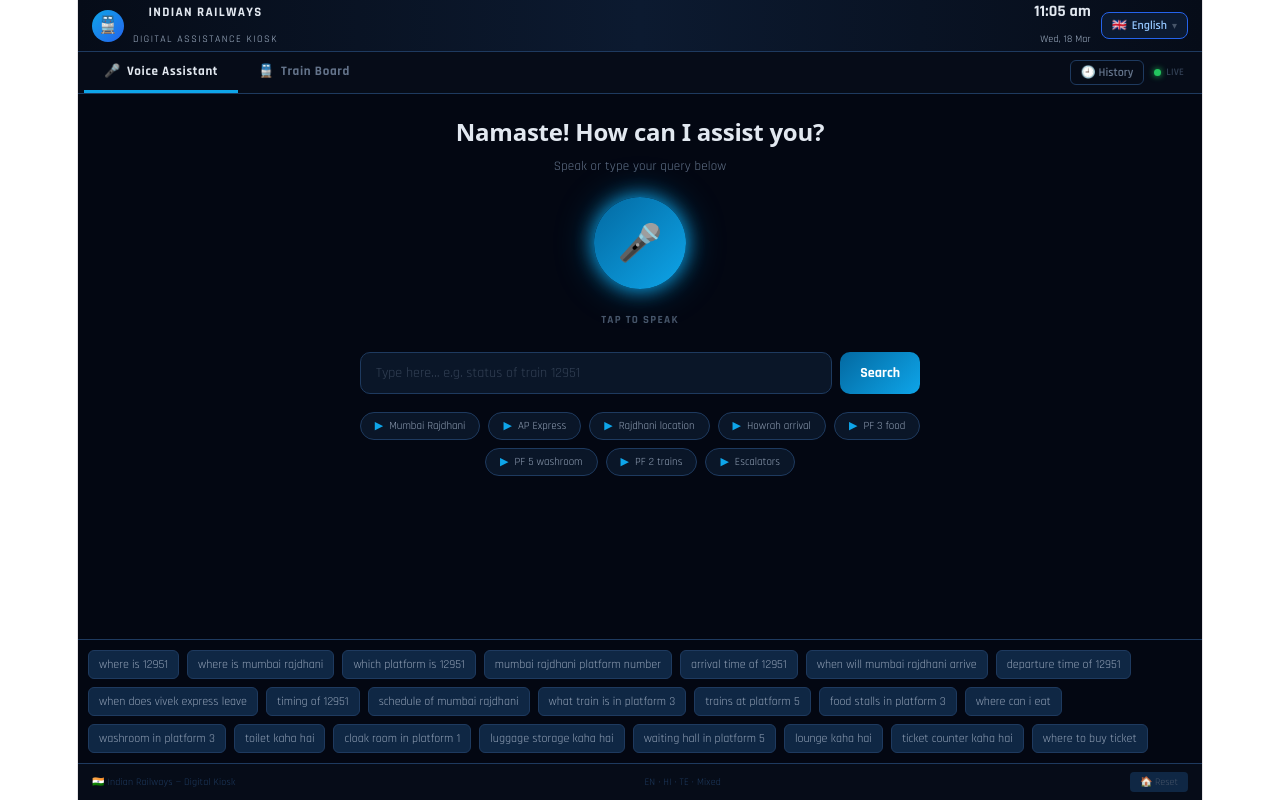
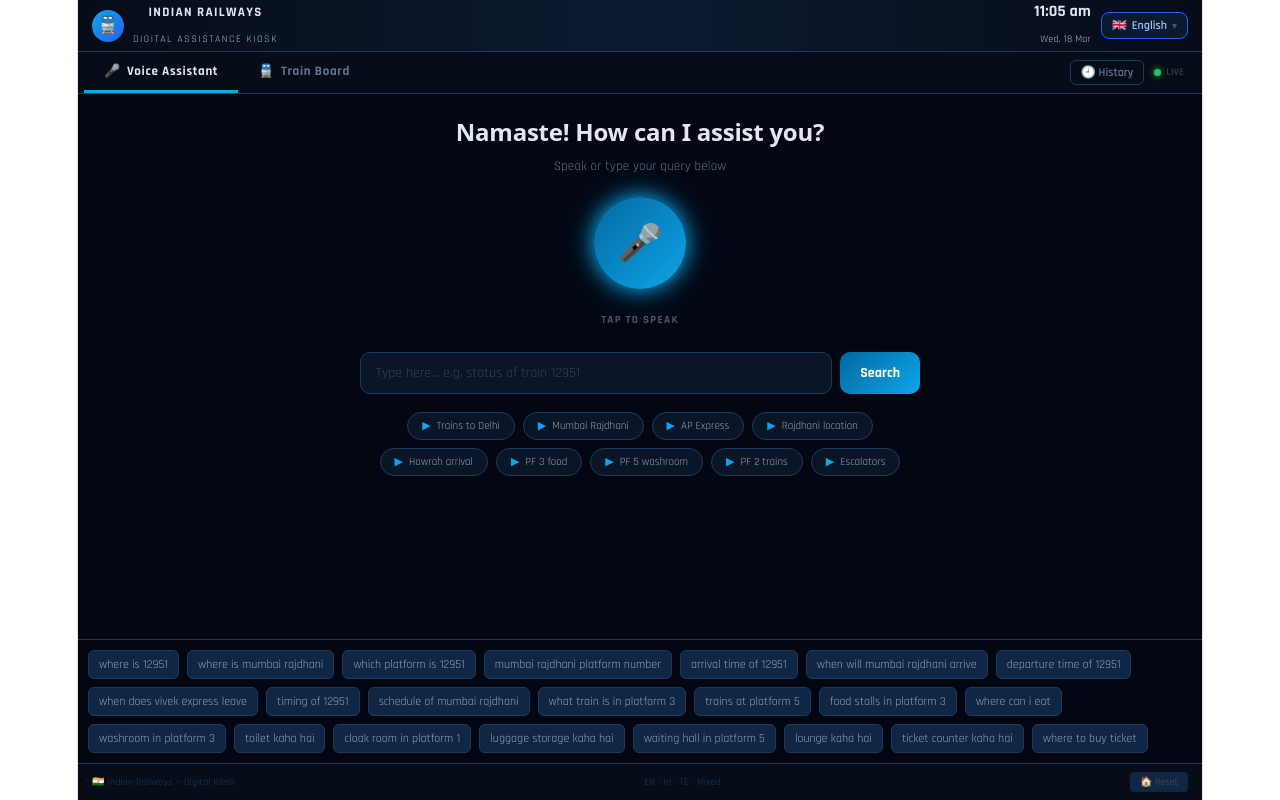
Before and after one commit to gowthami9821/Digital_Enquiry_project, a React (Vite) app in the folder client/: page / in a window 1280 px wide. Built offline with nearby package versions, Linux system fonts and the light colour scheme.

Commit message:
Add quick chip for trains to New Delhi

```diff
--- a/client/src/App.jsx
+++ b/client/src/App.jsx
@@ -839,6 +839,7 @@
   ).join("   ·   ");
 
   const quickChips = [
+    { num:"trains to new delhi",    short:"Trains to Delhi" },
     { num:"12951",                  short:"Mumbai Rajdhani" },
     { num:"12723",                  short:"AP Express" },
     { num:"where is 22691",         short:"Rajdhani location" },
```
